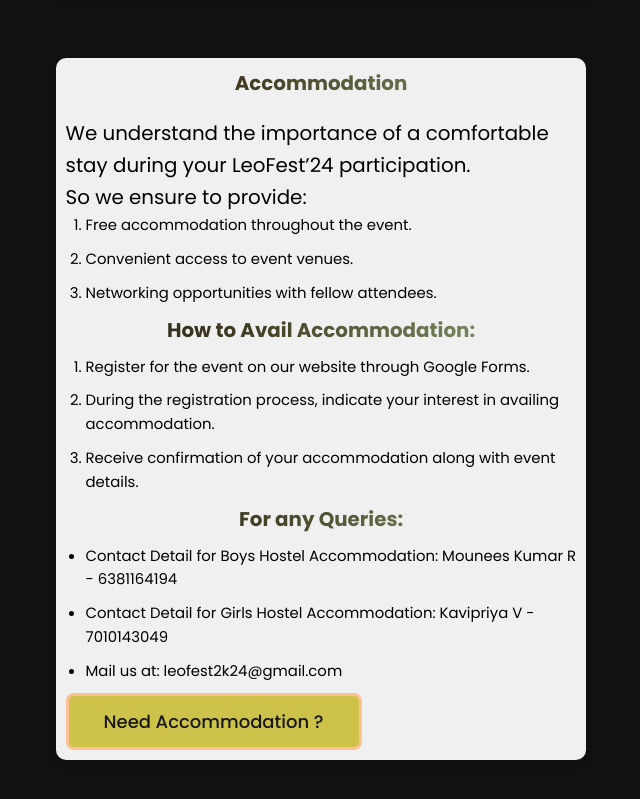
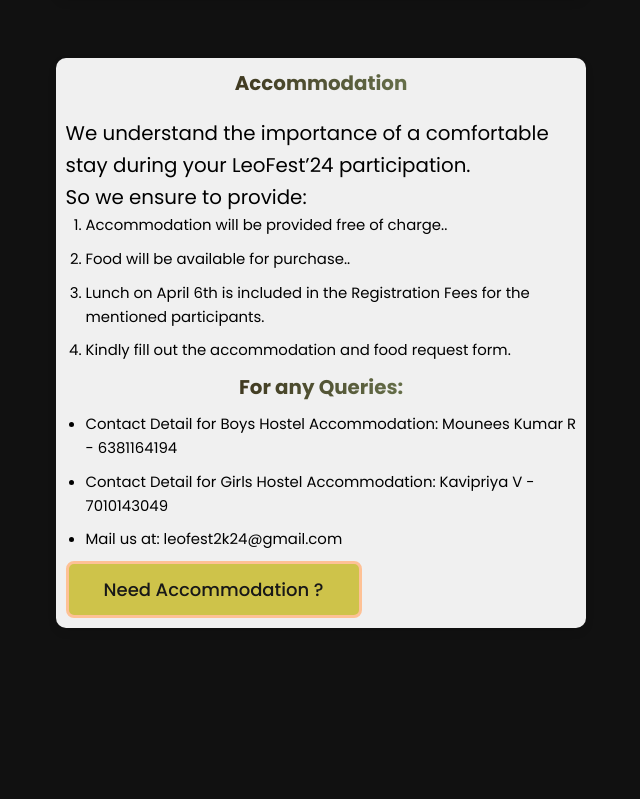
Before and after one commit to LEOFEST/LEOFEST2k24, a website: page acc.html in a window 1280 px wide. Shown: the part 839-1638 px from the top of the page, without its empty margins (319-959 px from the left). After the commit the page ends 1606 px from the top, so only its background shows below. Drawn offline with Linux system fonts and the light colour scheme; a web font is replaced by a local one.

Commit message:
Update acc.html

```diff
--- a/acc.html
+++ b/acc.html
@@ -52,18 +52,11 @@
             <p>
                     We understand the importance of a comfortable stay during your LeoFest’24 participation. <BR>So we ensure to provide:
                 <BR><ol>
-                    <li>Free accommodation throughout the event.</li>
-                    <li>Convenient access to event venues.</li>
-                    <li>Networking opportunities with fellow attendees.</li>
+                    <li>Accommodation will be provided free of charge..</li>
+                    <li>Food will be available for purchase..</li>
+                    <li>Lunch on April 6th is included in the Registration Fees for the mentioned participants.</li>
+                    <li>Kindly fill out the accommodation and food request form.</li>
                 </ol>
-
-                <h3>How to Avail Accommodation:</h3>
-                <ol>
-                    <li>Register for the event on our website through Google Forms.</li>
-                    <li>During the registration process, indicate your interest in availing accommodation.</li>
-                    <li>Receive confirmation of your accommodation along with event details.</li>
-                </ol>
-
                 <h3>For any Queries:</h3>
                 <ul>
                     <li>Contact Detail for Boys Hostel Accommodation: Mounees Kumar R - 6381164194</li>
```
